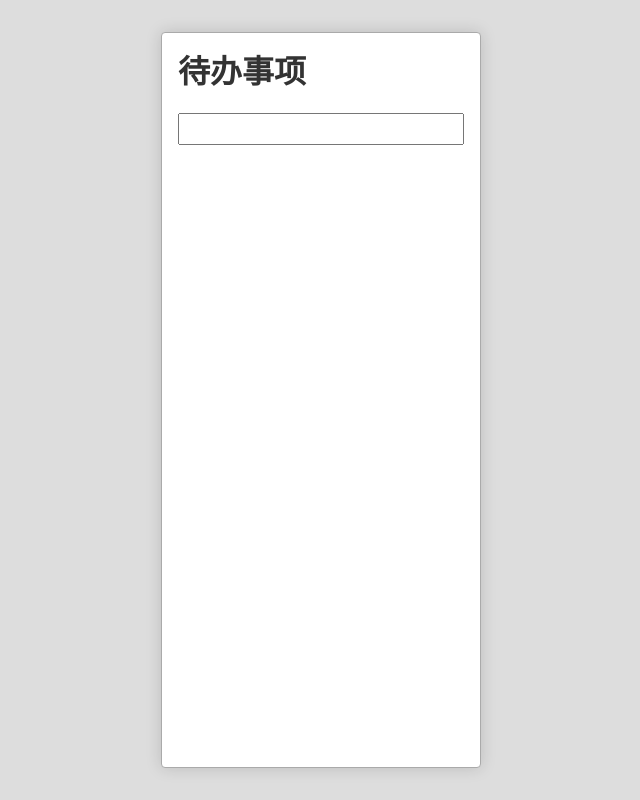
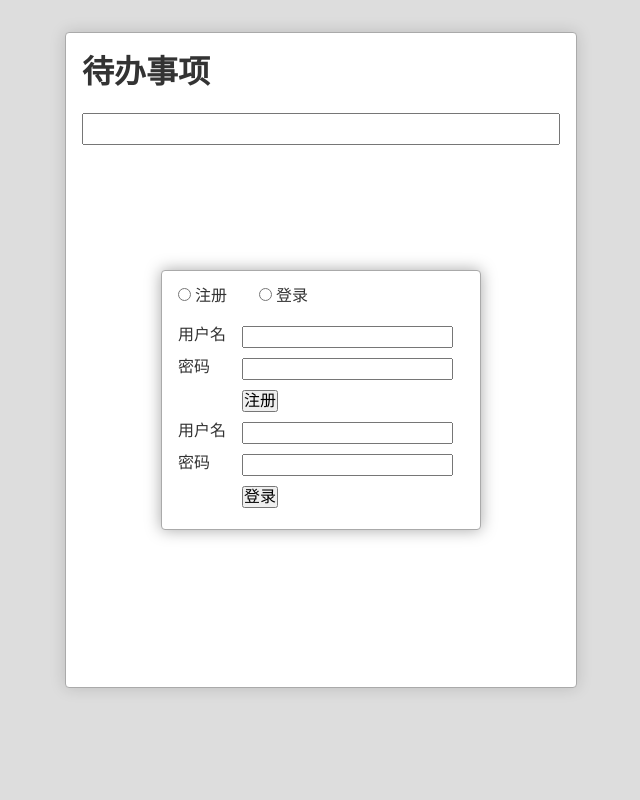
Before and after one commit to zhangmac/react-practise, a React (Create React App) app: page / in a window 1280 px wide. Shown: the whole page, without its empty margins (319-959 px from the left). Built offline with nearby package versions, Linux system fonts and the light colour scheme.

Commit message:
添加登录注册框

```diff
--- a/package.json
+++ b/package.json
@@ -4,6 +4,7 @@
   "private": true,
   "homepage": "https://zhangmac.github.io/react-practise/build",
   "dependencies": {
+    "leancloud-storage": "^3.1.1",
     "normalize.css": "^7.0.0",
     "react": "^15.6.1",
     "react-dom": "^15.6.1",
--- a/public/index.html
+++ b/public/index.html
@@ -19,7 +19,7 @@
       work correctly both with client-side routing and a non-root public URL.
       Learn how to configure a non-root public URL by running `npm run build`.
     -->
-    <title>React App</title>
+    <title>待办事项 APP</title>
   </head>
   <body>
     <noscript>
--- a/src/App.css
+++ b/src/App.css
@@ -6,7 +6,7 @@
     margin: 2em;
     padding: 0 1em;
     min-height: 20em;
-    min-width: 20em;
+    min-width: 32em;
     box-shadow: 0 0 1em hsla(0,0%,0%,0.15);
 }
 .App > .todoList> li:nth-child(odd){
--- a/src/App.js
+++ b/src/App.js
@@ -6,15 +6,14 @@ import './TodoItem.css'
 import './TodoInput.css'
 import TodoInput from './TodoInput'
 import TodoItem from './TodoItem'
-import * as LocalStore from './LocalStore'
-
+import UserDialog from './UserDialog'
 
 class App extends Component {
   constructor(props) {
     super(props)
     this.state= {
       newTodo:" ",
-      todoList: LocalStore.load('todoList') || []
+      todoList: []
     }
   }
   render() {
@@ -33,9 +32,15 @@ class App extends Component {
       <ol className="todoList">
       {todos}
     </ol>
+     <UserDialog />
     </div>
     )
   }
+
+  ComponentDidUpdate() {
+
+  }
+
   addTodo(e) {
     this.state.todoList.unshift({
       id:idMaker(),
@@ -47,7 +52,6 @@ class App extends Component {
       newTodo:" ",
       todoList:this.state.todoList
     })
-    LocalStore.save('todoList', this.state.todoList)
 
     let id=0
     function idMaker() {
@@ -55,22 +59,22 @@ class App extends Component {
       return id
     }
   }
+
   changeTitle(e) {
     this.setState ({
       newTodo:e.target.value,
       todoList:this.state.todoList
     })
-    LocalStore.save('todoList', this.state.todoList)
   }
+
   toggle(e,todo) {
     todo.status = todo.status === 'completed' ? '' : 'completed'
     this.setState(this.state)
-    LocalStore.save('todoList', this.state.todoList)
   }
+
   delete(e,todo) {
     todo.deleted=true
     this.setState(this.state)
-    LocalStore.save('todoList', this.state.todoList)
   }
 }
 
--- a/src/LocalStore.js
+++ /dev/null
@@ -1,7 +0,0 @@
-export function save(key,value) {
-    return window.localStorage.setItem(key,JSON.stringify(value))
-}
-
-export function load(key) {
-    return JSON.parse(window.localStorage.getItem(key))
-}
--- /dev/null
+++ b/src/UserDailog.css
@@ -0,0 +1,33 @@
+.userdialog-wrapper {
+    position: fixed; top: 0; left: 0; bottom: 0; right: 0;
+    display: flex; justify-content: center; align-items: center;
+}
+.userdialog{
+    border: 1px solid;
+    border-radius: 4px;
+    min-width: 20em;
+    background: white;
+    border: 1px solid #aaa;
+    box-shadow: 0 0 1em rgba(0, 0, 0, 0.35);
+}
+.userdialog > nav:first-child{
+    padding: 1em;
+}
+.userdialog > nav:first-child input[type=radio]:not(:first-child){
+     margin-left: 2em;
+    }
+
+.userdialog > .panel {
+    padding: 0 1em 1em;
+}
+
+.userdialog form>.row{
+     display: flex;
+     padding: .3em 0;
+    }
+.userdialog form>.row>label:first-child{
+    width: 4em;
+}
+.userdialog form>.row.actions{
+     padding-left: 4em;
+}
--- /dev/null
+++ b/src/UserDialog.js
@@ -0,0 +1,46 @@
+import React,{Component} from 'react'
+import './UserDailog.css'
+
+class UserDialog extends Component {
+    render() {
+        return (
+            <div className="userdialog-wrapper">
+                <div className="userdialog">
+                    <nav>
+                        <input type="radio" /> 注册
+                        <input type="radio" /> 登录
+                    </nav>
+                    <div className="panel">
+                        <form className="sign-up">
+                            <div className="row">
+                                <label>用户名</label>
+                                <input type="text" />
+                            </div>
+                            <div className="row">
+                                <label>密码</label>
+                                <input type="password" />
+                            </div>
+                            <div className="row actions">
+                                <button type="submit">注册</button>
+                            </div>
+                        </form>
+                        <form className="sign-in">
+                            <div className="row">
+                                <label>用户名</label>
+                                <input type="text" />
+                            </div>
+                            <div className="row">
+                                <label>密码</label>
+                                <input type="password" />
+                            </div>
+                            <div className="row actions">
+                                <button type="submit">登录</button>
+                            </div>
+                        </form>
+                    </div>
+                </div>
+            </div>
+        )
+    }
+}
+export default UserDialog
--- a/src/index.css
+++ b/src/index.css
@@ -4,5 +4,5 @@ body{
 #root{
   display: flex;
   justify-content: center;
-  min-height: 100vh;
+  min-height: 90vh;
 }
```
Also changed, not shown: src/leanCloud.js (added, +10 -0 lines).
